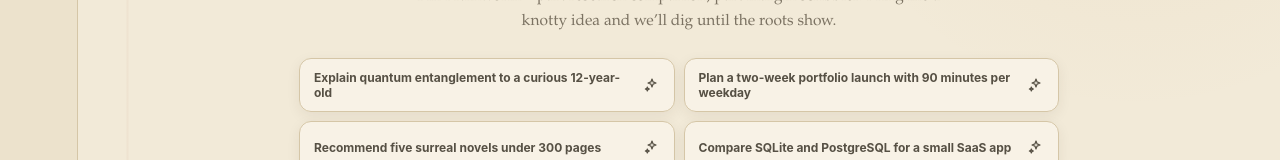
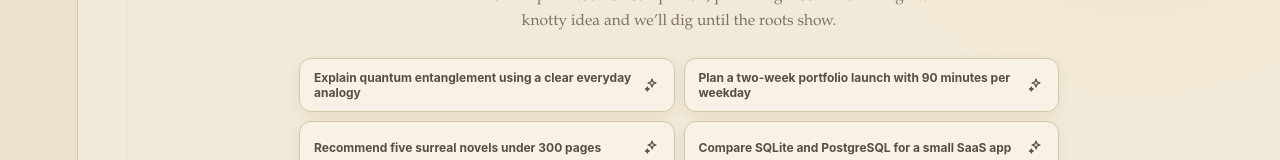
Before and after one commit to h1ddenpr0cess20/brainworm, a Next.js app: page / in a window 1280 px wide. Shown: the part 386-546 px from the top of the page. Built offline with nearby package versions, Linux system fonts and the light colour scheme.

Commit message:
Document child and companion use boundaries

```diff
--- a/components/BrainwormApp.tsx
+++ b/components/BrainwormApp.tsx
@@ -109,7 +109,7 @@ const WORDMARK_XAI_VOICES: TtsVoice[] = [
 ].map((voiceId) => ({ voiceId, name: voiceId[0].toUpperCase() + voiceId.slice(1) }));
 
 const STARTERS = [
-  "Explain quantum entanglement to a curious 12-year-old",
+  "Explain quantum entanglement using a clear everyday analogy",
   "Plan a two-week portfolio launch with 90 minutes per weekday",
   "Recommend five surreal novels under 300 pages",
   "Compare SQLite and PostgreSQL for a small SaaS app",
```
Also changed, not shown: 4 other files (tests, documents, lock files or other folders).
